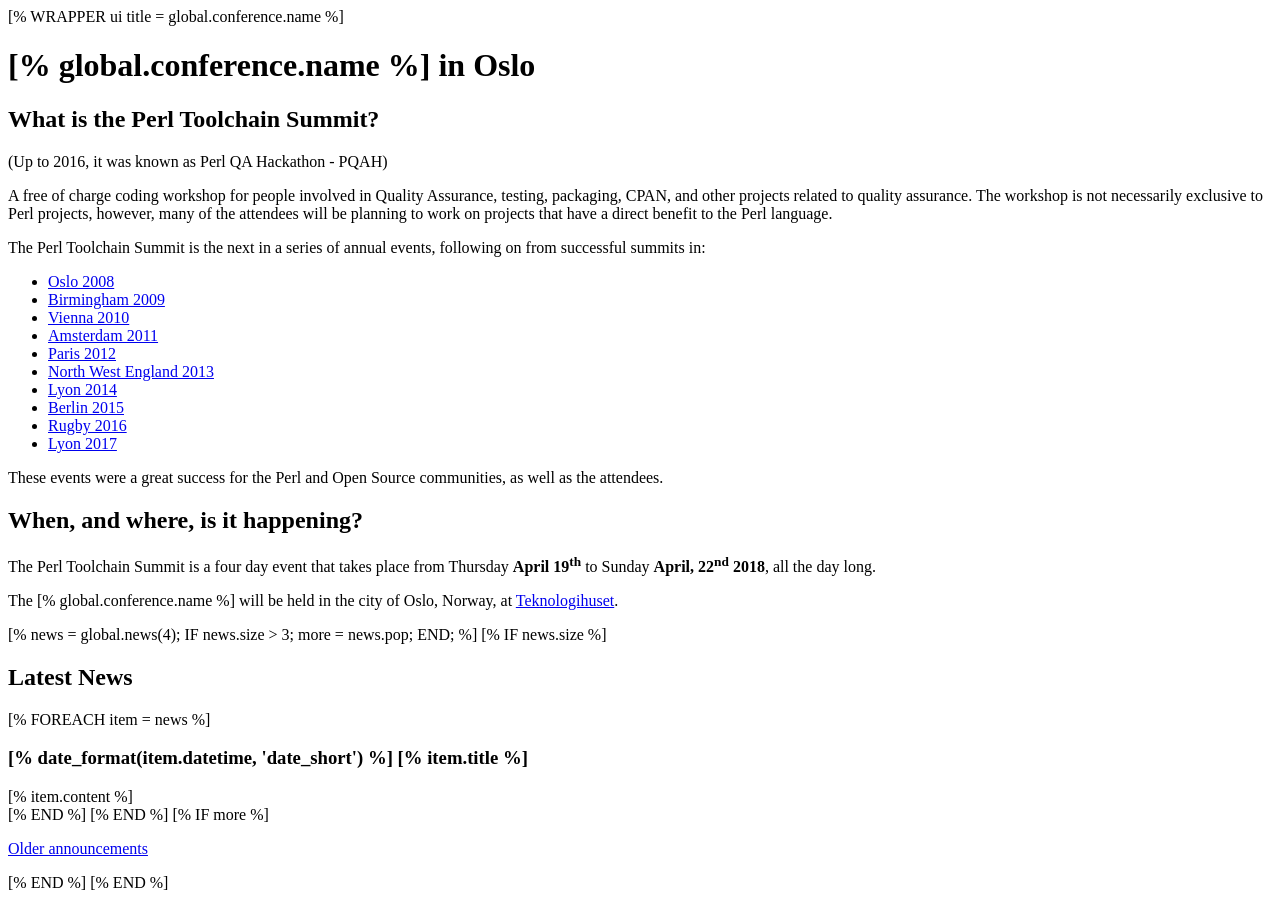
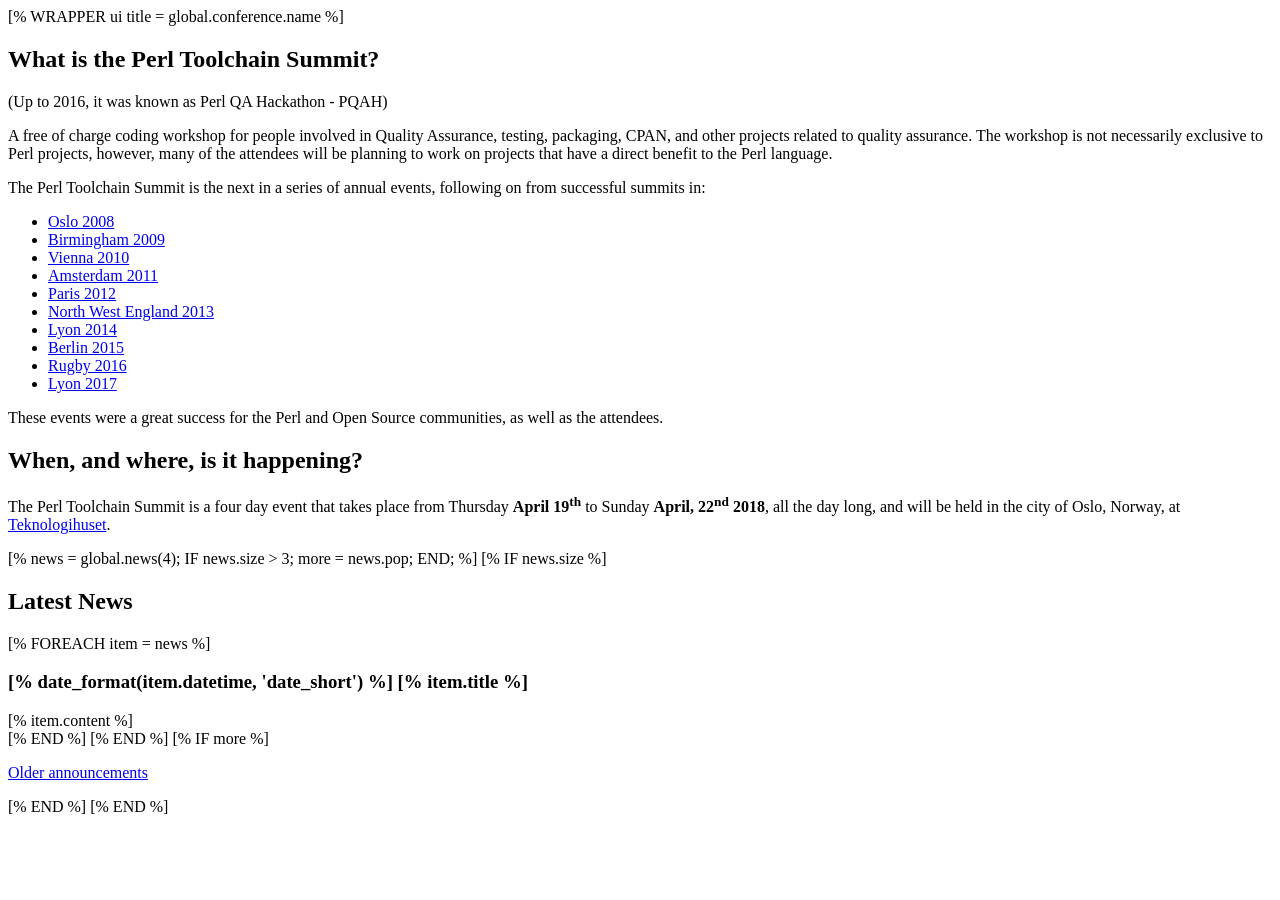
Before and after one commit to Act-Conferences/pts2018, a plain HTML site: page actdocs/static/index.html in a window 1280 px wide. After the commit the page ends 824 px from the top, so only its background shows below. Drawn offline with Linux system fonts and the light colour scheme.

Commit message:
Update references to pts2018

```diff
--- a/actdocs/static/index.html
+++ b/actdocs/static/index.html
@@ -1,6 +1,4 @@
 [% WRAPPER ui title = global.conference.name %]
-
-<h1>[% global.conference.name %] in Oslo</h1>
 
 <h2>What is the Perl Toolchain Summit?</h2>
 
@@ -31,8 +29,7 @@ to work on projects that have a direct benefit to the Perl language.
 <h2>When, and where, is it happening?</h2>
 
 <p>The Perl Toolchain Summit is a four day event that takes place from Thursday <b>April 19<sup>th</sup></b>
-to Sunday <b>April, 22<sup>nd</sup> 2018</b>, all the day long.</p>
-<p>The [% global.conference.name %] will be held in the city of Oslo, Norway, at
+to Sunday <b>April, 22<sup>nd</sup> 2018</b>, all the day long, and will be held in the city of Oslo, Norway, at
 <a href="http://www.teknologihuset.no" target="_new">Teknologihuset</a>.
 </p>
 
```
Also changed, not shown: wwwdocs/js/main.js (+4 -4 lines), wwwdocs/css/pts.css (renamed from wwwdocs/css/ye2015.css), 7 other files.
